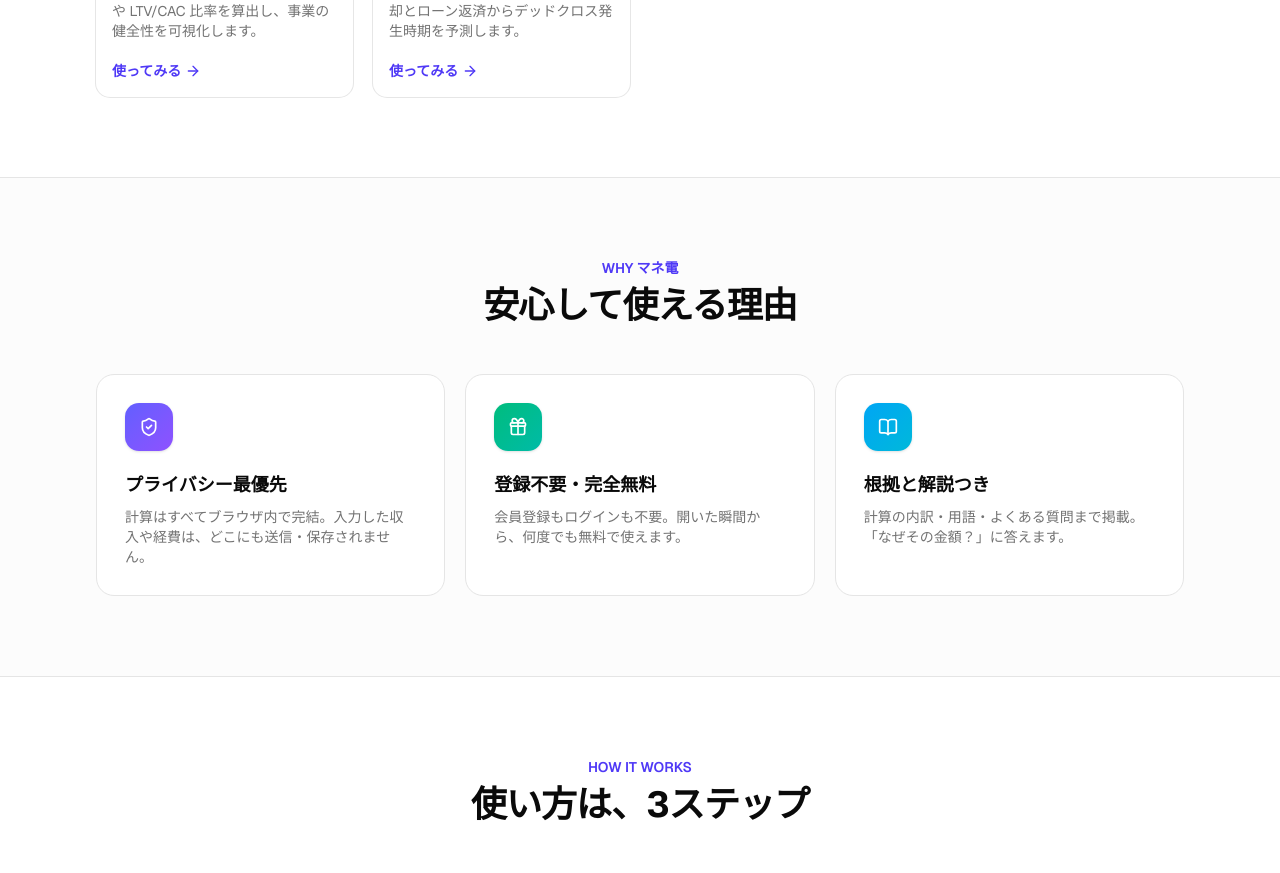
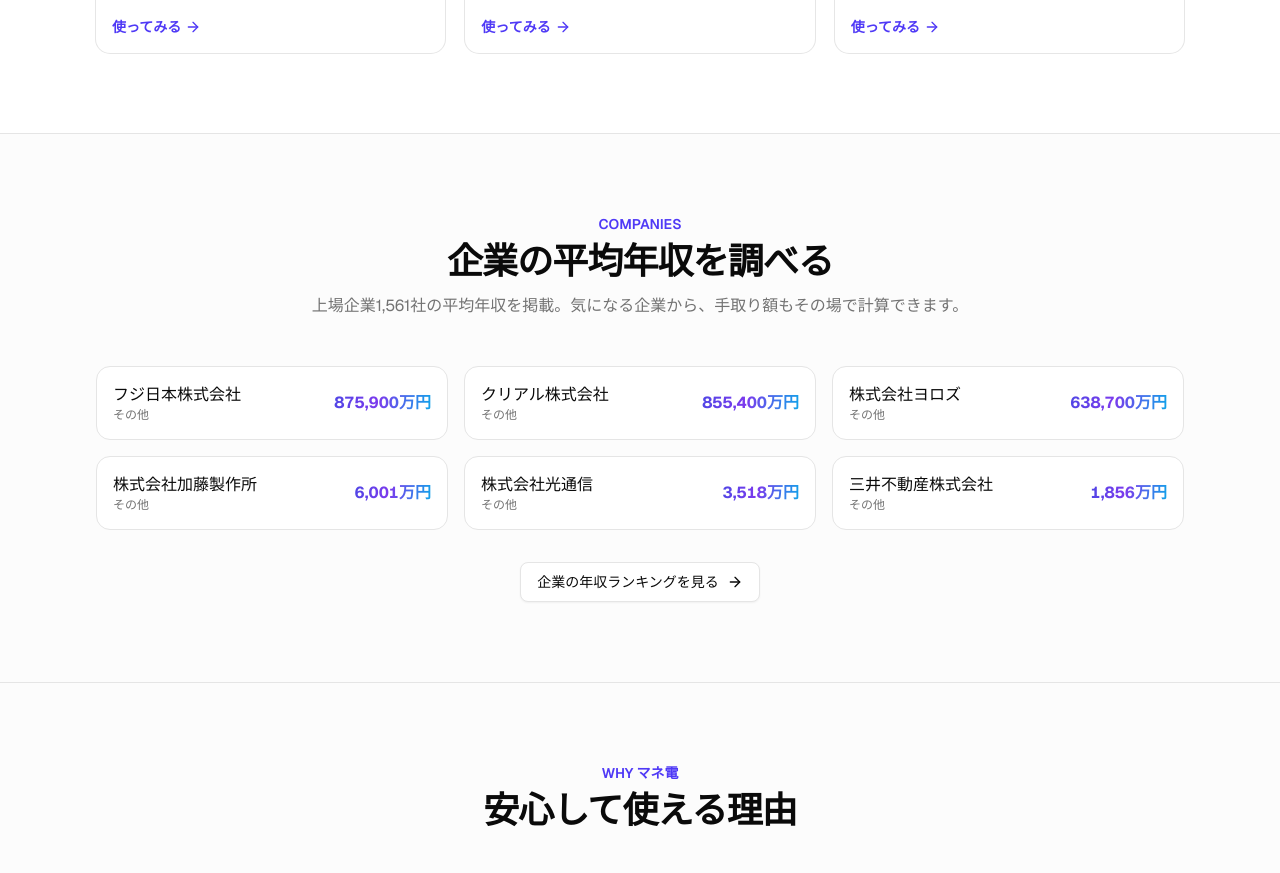
Before and after one commit to yukkuri1224-lisa/maneden, a Next.js app: page / in a window 1280 px wide. Shown: the part 1280-2153 px from the top of the page. Built offline with nearby package versions, Linux system fonts and the light colour scheme; no server answers.

Commit message:
feat: トップに企業年収セクション / 企業一覧をページネーション

```diff
--- a/app/companies/page.tsx
+++ b/app/companies/page.tsx
@@ -1,11 +1,9 @@
 import type { Metadata } from "next";
-import Link from "next/link";
-import { ArrowRight, Building2 } from "lucide-react";
 
 import { Breadcrumb } from "@/components/common/Breadcrumb";
 import { Container } from "@/components/common/Container";
+import { CompanyList } from "@/components/companies/CompanyList";
 import { companies } from "@/lib/companies/data";
-import { formatManYen } from "@/lib/format";
 
 export const metadata: Metadata = {
   title: "企業の平均年収ランキング",
@@ -38,36 +36,8 @@
         社を表示しています。気になる企業から、手取り額もその場で計算できます。
       </p>
 
-      <div className="mt-8 grid gap-4 sm:grid-cols-2 lg:grid-cols-3">
-        {top.map((company, index) => (
-          <Link
-            key={company.slug}
-            href={`/companies/${company.slug}`}
-            className="group block h-full"
-          >
-            <div className="relative flex h-full flex-col rounded-xl border p-5 transition-all group-hover:-translate-y-0.5 group-hover:border-primary/30 group-hover:shadow-md">
-              <span className="absolute top-4 right-4 text-xs font-semibold text-muted-foreground tabular-nums">
-                #{index + 1}
-              </span>
-              <div className="flex items-center gap-2">
-                <span className="flex size-9 items-center justify-center rounded-lg bg-primary/10 text-primary">
-                  <Building2 className="size-4" aria-hidden />
-                </span>
-                <span className="text-xs text-muted-foreground">
-                  {company.industry}
-                </span>
-              </div>
-              <h2 className="mt-3 pr-6 font-semibold">{company.name}</h2>
-              <p className="text-gradient mt-2 text-2xl font-bold tabular-nums">
-                {formatManYen(company.averageSalary, 0)}
-              </p>
-              <span className="mt-3 inline-flex items-center gap-1 text-sm font-medium text-primary">
-                詳しく見る
-                <ArrowRight className="size-4 transition-transform group-hover:translate-x-0.5" />
-              </span>
-            </div>
-          </Link>
-        ))}
+      <div className="mt-8">
+        <CompanyList companies={top} />
       </div>
     </Container>
   );
--- a/app/page.tsx
+++ b/app/page.tsx
@@ -21,6 +21,8 @@
 } from "@/lib/seo/jsonld";
 import { siteConfig } from "@/lib/site-config";
 import { getToolById, tools } from "@/lib/tools-registry";
+import { companies } from "@/lib/companies/data";
+import { formatManYen } from "@/lib/format";
 import { cn } from "@/lib/utils";
 
 const trustPoints = [
@@ -94,6 +96,7 @@
 
 export default function Home() {
   const featured = getToolById("freelance-tax");
+  const topCompanies = companies.slice(0, 6);
 
   return (
     <>
@@ -245,16 +248,60 @@
           <div className="mx-auto max-w-2xl text-center">
             <p className="text-sm font-semibold text-primary">TOOLS</p>
             <h2 className="mt-2 text-3xl font-bold tracking-tight sm:text-4xl">
-              目的に合わせて選べる4つのツール
+              目的に合わせて選べる6つのツール
             </h2>
             <p className="mt-3 text-muted-foreground">
               税金から経営指標、不動産、補助金まで。知りたい数字が、すぐ手に入る。
             </p>
           </div>
-          <div className="mt-12 grid gap-5 sm:grid-cols-2 lg:grid-cols-4">
+          <div className="mt-12 grid gap-5 sm:grid-cols-2 lg:grid-cols-3">
             {tools.map((tool) => (
               <ToolCard key={tool.id} tool={tool} />
             ))}
+          </div>
+        </Container>
+      </section>
+
+      {/* ===== 企業の平均年収 ===== */}
+      <section className="border-t bg-muted/30 py-20">
+        <Container>
+          <div className="mx-auto max-w-2xl text-center">
+            <p className="text-sm font-semibold text-primary">COMPANIES</p>
+            <h2 className="mt-2 text-3xl font-bold tracking-tight sm:text-4xl">
+              企業の平均年収を調べる
+            </h2>
+            <p className="mt-3 text-muted-foreground">
+              上場企業{companies.length.toLocaleString("ja-JP")}
+              社の平均年収を掲載。気になる企業から、手取り額もその場で計算できます。
+            </p>
+          </div>
+          <div className="mt-12 grid gap-4 sm:grid-cols-2 lg:grid-cols-3">
+            {topCompanies.map((company) => (
+              <Link
+                key={company.slug}
+                href={`/companies/${company.slug}`}
+                className="group flex items-center justify-between gap-3 rounded-xl border bg-card p-4 transition-all hover:-translate-y-0.5 hover:border-primary/30 hover:shadow-md"
+              >
+                <div className="min-w-0">
+                  <p className="truncate font-medium">{company.name}</p>
+                  <p className="text-xs text-muted-foreground">
+                    {company.industry}
+                  </p>
+                </div>
+                <p className="text-gradient shrink-0 font-bold tabular-nums">
+                  {formatManYen(company.averageSalary, 0)}
+                </p>
+              </Link>
+            ))}
+          </div>
+          <div className="mt-8 text-center">
+            <Link
+              href="/companies"
+              className={cn(buttonVariants({ variant: "outline", size: "lg" }))}
+            >
+              企業の年収ランキングを見る
+              <ArrowRight className="size-4" />
+            </Link>
           </div>
         </Container>
       </section>
--- /dev/null
+++ b/components/companies/CompanyList.tsx
@@ -0,0 +1,92 @@
+"use client";
+
+import { useState } from "react";
+import Link from "next/link";
+import { ArrowRight, Building2 } from "lucide-react";
+
+import { Button } from "@/components/ui/button";
+import type { Company } from "@/lib/companies/types";
+import { formatManYen } from "@/lib/format";
+import { cn } from "@/lib/utils";
+
+const PER_PAGE = 30;
+
+export function CompanyList({ companies }: { companies: Company[] }) {
+  const [page, setPage] = useState(1);
+  const totalPages = Math.max(1, Math.ceil(companies.length / PER_PAGE));
+  const start = (page - 1) * PER_PAGE;
+  const items = companies.slice(start, start + PER_PAGE);
+
+  return (
+    <div>
+      <div className="grid gap-4 sm:grid-cols-2 lg:grid-cols-3">
+        {items.map((company, index) => (
+          <Link
+            key={company.slug}
+            href={`/companies/${company.slug}`}
+            className="group block h-full"
+          >
+            <div className="relative flex h-full flex-col rounded-xl border p-5 transition-all group-hover:-translate-y-0.5 group-hover:border-primary/30 group-hover:shadow-md">
+              <span className="absolute top-4 right-4 text-xs font-semibold text-muted-foreground tabular-nums">
+                #{start + index + 1}
+              </span>
+              <div className="flex items-center gap-2">
+                <span className="flex size-9 items-center justify-center rounded-lg bg-primary/10 text-primary">
+                  <Building2 className="size-4" aria-hidden />
+                </span>
+                <span className="text-xs text-muted-foreground">
+                  {company.industry}
+                </span>
+              </div>
+              <h2 className="mt-3 pr-6 font-semibold">{company.name}</h2>
+              <p className="text-gradient mt-2 text-2xl font-bold tabular-nums">
+                {formatManYen(company.averageSalary, 0)}
+              </p>
+              <span className="mt-3 inline-flex items-center gap-1 text-sm font-medium text-primary">
+                詳しく見る
+                <ArrowRight className="size-4 transition-transform group-hover:translate-x-0.5" />
+              </span>
+            </div>
+          </Link>
+        ))}
+      </div>
+
+      {totalPages > 1 && (
+        <div className="mt-8 flex flex-wrap items-center justify-center gap-2">
+          <Button
+            variant="outline"
+            size="sm"
+            disabled={page === 1}
+            onClick={() => setPage((p) => Math.max(1, p - 1))}
+          >
+            前へ
+          </Button>
+          {Array.from({ length: totalPages }, (_, i) => i + 1).map((p) => (
+            <button
+              key={p}
+              type="button"
+              onClick={() => setPage(p)}
+              aria-current={p === page ? "page" : undefined}
+              className={cn(
+                "size-9 rounded-md text-sm tabular-nums transition-colors",
+                p === page
+                  ? "bg-primary font-semibold text-primary-foreground"
+                  : "hover:bg-muted",
+              )}
+            >
+              {p}
+            </button>
+          ))}
+          <Button
+            variant="outline"
+            size="sm"
+            disabled={page === totalPages}
+            onClick={() => setPage((p) => Math.min(totalPages, p + 1))}
+          >
+            次へ
+          </Button>
+        </div>
+      )}
+    </div>
+  );
+}
```
